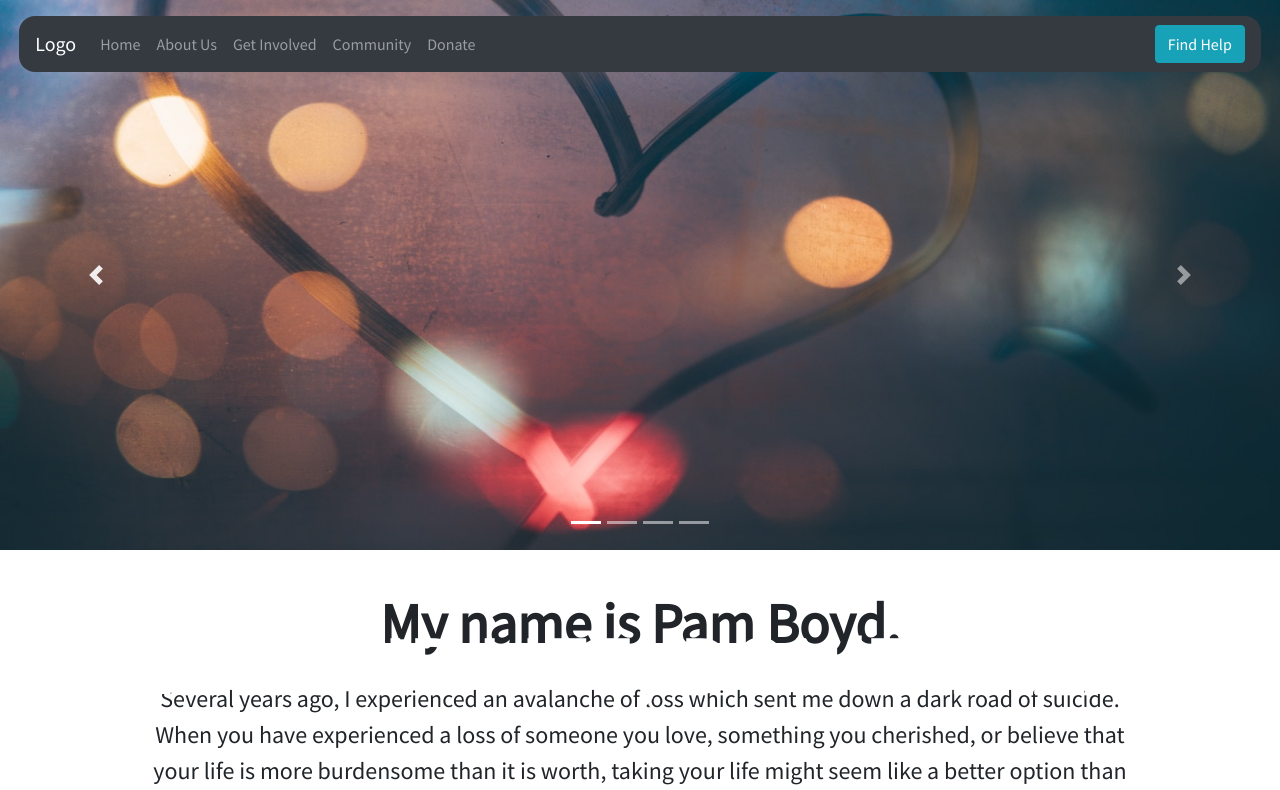
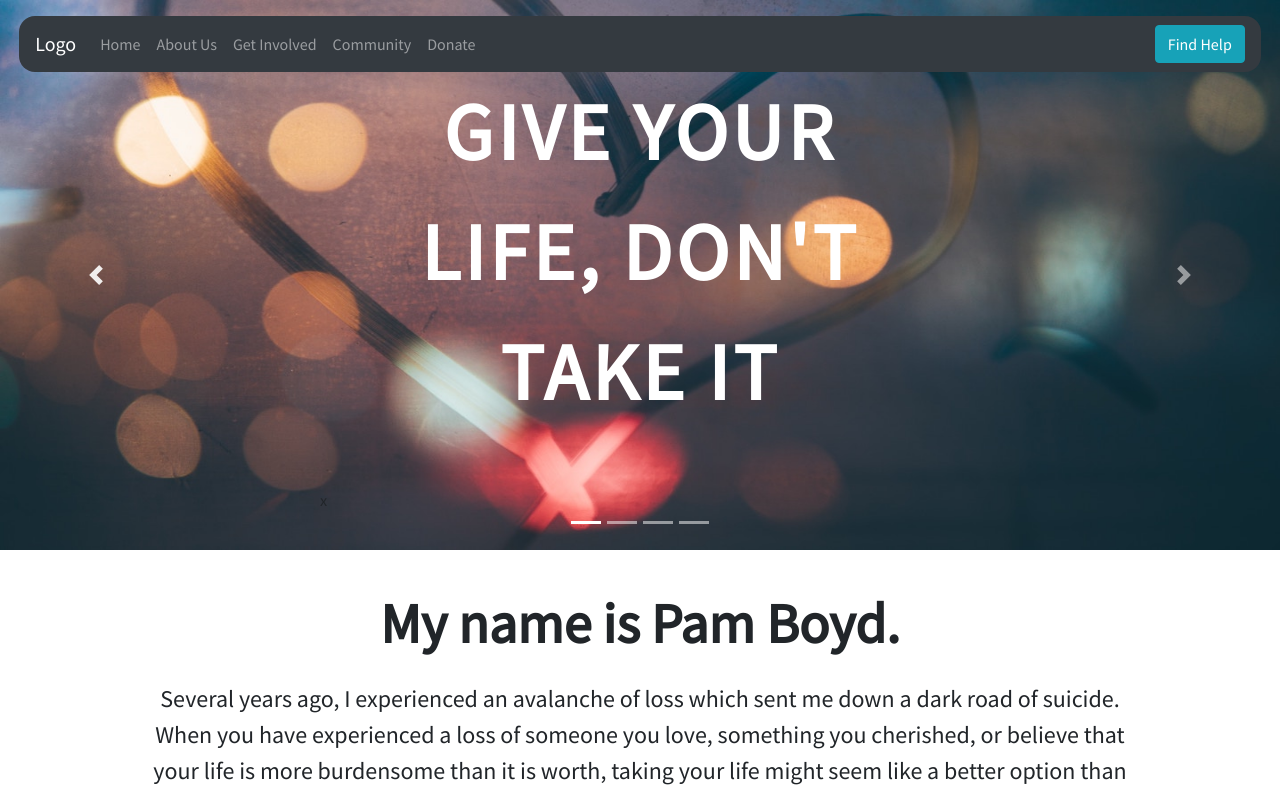
Before and after one commit to dchovanetz/GiveALife, a React (Create React App) app in the folder client/: page / in a window 1280 px wide. Shown: the top 790 px of the page. Built offline with nearby package versions, Linux system fonts and the light colour scheme.

Commit message:
clearing tree

```diff
--- a/client/src/App.css
+++ b/client/src/App.css
@@ -120,8 +120,17 @@ a:hover {
 /* End of Navbar */
 
 /* Homepage */
+p {
+  margin: 1.5rem 0;
+  padding: 0 2.5rem;
+}
 
-.carousel-title {
+a:hover {
+  font-weight: 600;
+  text-decoration: none;
+}
+
+.carousel-title{
   font-size: 5rem;
   font-weight: 750;
   letter-spacing: 0.05em;
@@ -130,18 +139,45 @@ a:hover {
   text-align: center;
 }
 
-.carousel-subtext {
+.carousel-centered {
+  position: absolute;
+  top: 48%;
+  left: 50%;
+  transform: translate(-50%, -50%);
+}
+
+.centered {
+  position: absolute;
+  top: 48%;
+  left: 50%;
+  transform: translate(-50%, -50%);
+}
+
+.carousel-subtext{
   font-size: 2rem;
   color: white;
 }
 
-.carousel-quote {
+.carousel-quote{
   font-size: 4rem;
   color: white;
 }
 
+.carousel-text{
+  font-size: 2.5rem;
+  color: white;
+}
 
-/* End of AboutUs */
+.carousel-img {
+  padding: 2rem 3rem
+}
+
+.yellowBackground {
+  /* background-color: #FCCA46; */
+  background-color: #F3A712;
+}
+
+/* end of homepage */
 
 /* GetInvolved */
 
--- a/client/src/components/get-involved/GetInvolved.js
+++ b/client/src/components/get-involved/GetInvolved.js
@@ -39,7 +39,7 @@ function GetInvolvedIntro() {
           <a href="National Institute of Mental Health: Suicide Statistic"><sup>1</sup>National Institute of Mental Health: Suicide Statistic</a>
           </li>
           <li>
-          <a href="https://drive.google.com/file/d/1mP7xHBCLCTZ3t58msHPXJ9nq8syPd7ll/view?usp=sharing"><sup>2</sup>GIVE YOUR LIFE, DON'T TAKE IT: White Paper (click to download)</a>
+          <a href="https://www.icloud.com/iclouddrive/07e11STHpY1sThK7hNcVOESQg#White_Paper_Suicide_Prevention" target="_blank"><sup>2</sup>GIVE YOUR LIFE, DON'T TAKE IT: White Paper (click to download)</a>
           </li>
         </ul>
       </footer>
--- a/client/src/components/home/Carousel.js
+++ b/client/src/components/home/Carousel.js
@@ -4,21 +4,21 @@ import {Carousel} from 'react-bootstrap';
 import first from '../../assets/firstheart.jpg';
 import second from '../../assets/secondImageFinal.jpg';
 import third from '../../assets/thirdImage3.jpg';
-// import fourth from '../../assets/water-lily2.jpg';
-import fifth from '../../assets/lastImage.jpg';
+import fourth from '../../assets/lastImage.jpg';
 import '../../App.css';
 
 //add a pause feature
 function Slider() {
+
     return (
     <div>
   <Carousel style={{height: 550}}>
-  <Carousel.Item >
+  <Carousel.Item autoplay={ false } >
     <img
       className='resize d-block w-100 carousel-image'
       height = {550}
       src={first}
-      alt="Heart"
+      alt="Heart on foggy glass"
     />
     <div className="carousel-centered">
     <p className="carousel-title">GIVE YOUR LIFE, DON'T TAKE IT</p>
@@ -30,11 +30,11 @@ x    </div>
       className='resize d-block w-100'
       height = {550}
       src={second}
-      alt="Dandelion"
+      alt="Woman standing in a field at sunset"
     />
       <div className="carousel-centered">
     <p className="carousel-text">"The best way to find yourself is to
-lose yourself in the service of others."</p>
+      lose yourself in the service of others."</p>
     <p className="carousel-subtext">- Mahatma Gandhi </p>
     </div>
   </Carousel.Item>
@@ -44,7 +44,7 @@ lose yourself in the service of others."</p>
       className='resize d-block w-100'
       height = {550}
       src={third}
-      alt="Third slide"
+      alt="Sneakers in the sand"
     />
 <div className="carousel-centered carousel-text">
     <p><b>If you are asking the question: </b> Would it be better if I wasn’t here?</p>
@@ -57,8 +57,8 @@ lose yourself in the service of others."</p>
       class='resize'
       height = {550}
       className="d-block w-100 img-responsive"
-      src={fifth}
-      alt="First slide"
+      src={fourth}
+      alt="Man standing facing the sunset"
     />
     <div className="carousel-centered">
     <p className="carousel-text">“Most of the important things in the world have been accomplished by people who have kept on trying when there seemed to be no hope at all.”</p>
```
